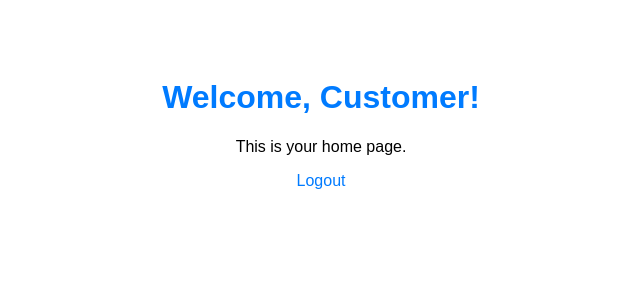
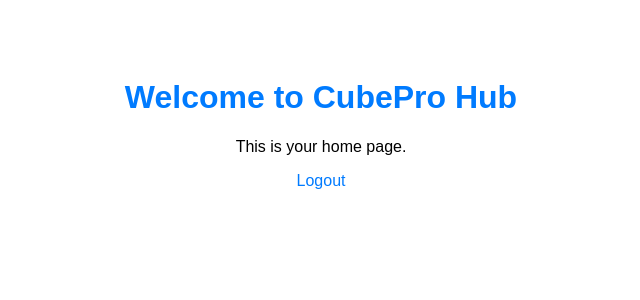
Before and after one commit to junquanlim0729/Online-Cube-Website, a PHP site: page /index.php in a window 1280 px wide. Shown: the top 300 px of the page, without its empty margins (319-959 px from the left). Run offline with PHP 8.4, Linux system fonts and the light colour scheme; the visitor is signed in with stand-in values (Sample User, id 1).

Commit message:
07/30 0916

```diff
--- a/Cube-Website/Customer/index.php
+++ b/Cube-Website/Customer/index.php
@@ -1,14 +1,12 @@
 <?php
 session_start();
-require_once 'dataconnection.php';
+require_once 'dataconnection.php'; // Local to Customer folder
 
 // Debug: Check session status
-if (!isset($_SESSION['Cust_ID'])) {
-    error_log("Session not set, redirecting to login at " . date('Y-m-d H:i:s')); // Log timestamped debug
-    header("Location: ../Customer/cust_login.php");
-    exit();
+if (isset($_SESSION['Cust_ID'])) {
+    error_log("Session set with Cust_ID: " . $_SESSION['Cust_ID'] . " at " . date('Y-m-d H:i:s')); // Log timestamped debug
 } else {
-    error_log("Session set with Cust_ID: " . $_SESSION['Cust_ID'] . " at " . date('Y-m-d H:i:s')); // Log timestamped debug
+    error_log("Session not set at " . date('Y-m-d H:i:s')); // Log timestamped debug
 }
 ?>
 
@@ -26,12 +24,13 @@ if (!isset($_SESSION['Cust_ID'])) {
     </style>
 </head>
 <body>
-    <h1>Welcome, Customer!</h1>
-    <p>This is your home page.</p>
+    <h1>Welcome to CubePro Hub</h1>
     <?php if (isset($_SESSION['Cust_ID'])): ?>
-        <p><a href="../Customer/cust_logout.php">Logout</a></p>
+        <p>This is your home page.</p>
+        <p><a href="cust_logout.php">Logout</a></p>
     <?php else: ?>
-        <p><a href="../Customer/cust_login.php">Login</a></p>
+        <p>Please log in to access your account.</p>
+        <p><a href="cust_login.php">Login</a></p>
     <?php endif; ?>
 </body>
 </html>
```
